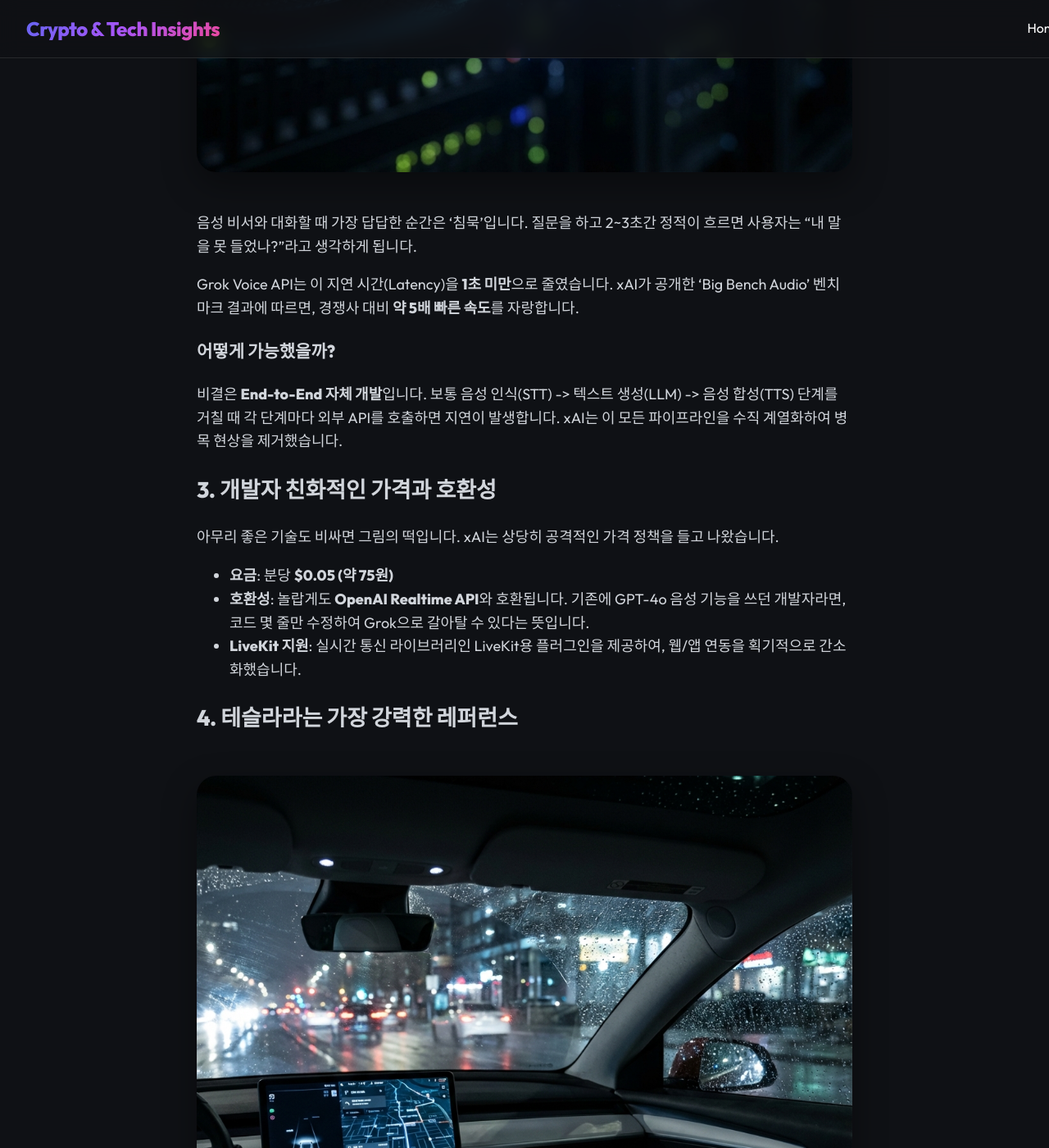
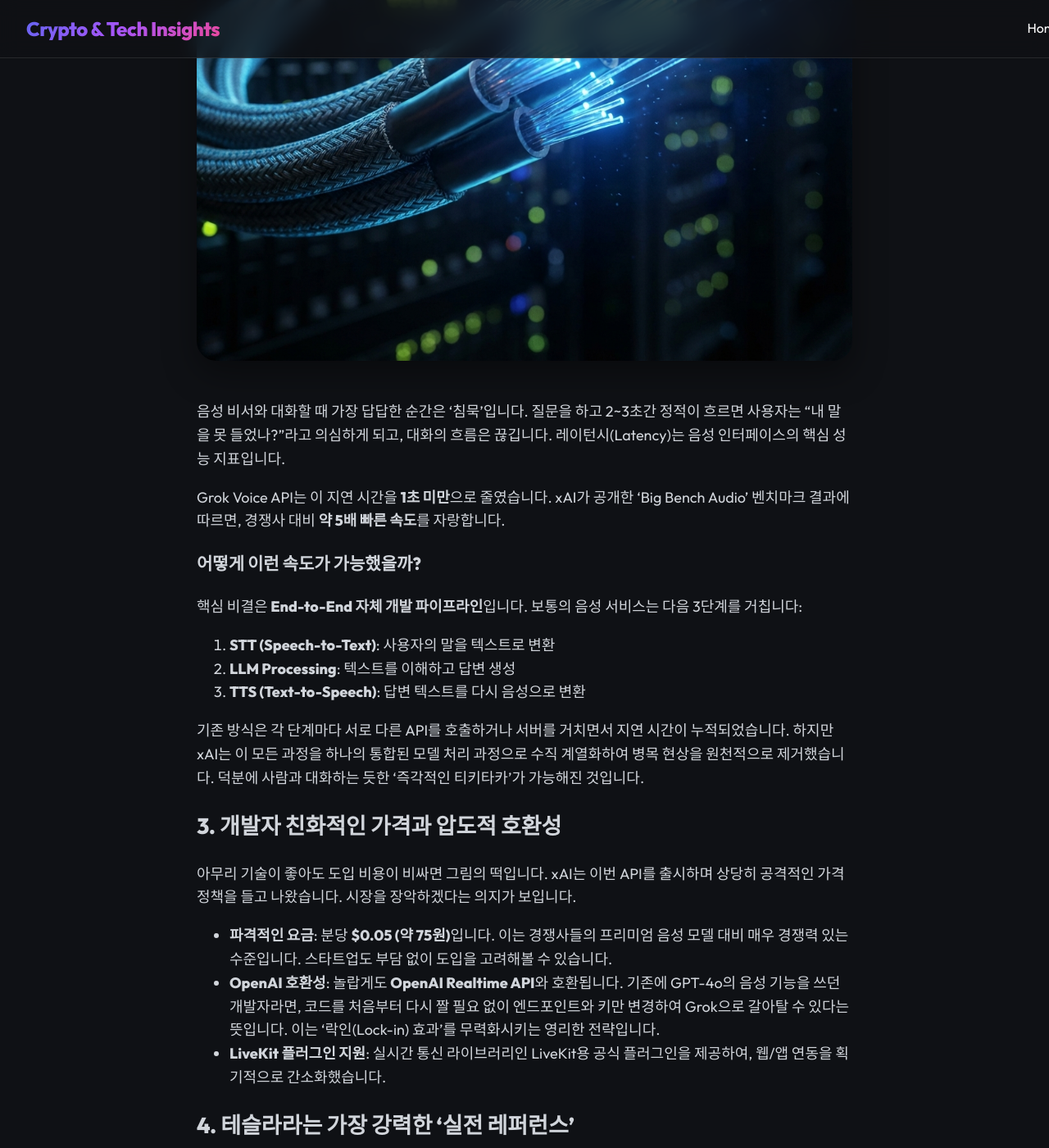
Before and after one commit to jeonghun-project/general-blog, a Jekyll site: the page built from _posts/2025-12-18-xai-grok-voice-agent-api-공개-테슬라도-쓰는-ai-음성의-미래.md, in a window 1280 px wide and 1400 px high, scrolled down 3664 px. Shown: the whole window at 82% size. Built offline with Jekyll 4.4.1, drawn with Linux system fonts in a browser that asks for light colours; some of the changed text lies outside the part shown.

Commit message:
Post: xAI, Grok Voice Agent API 공개: 테슬라도 쓰는 AI 음성의 미래

```diff
--- a/_posts/2025-12-18-xai-grok-voice-agent-api-공개-테슬라도-쓰는-ai-음성의-미래.md
+++ b/_posts/2025-12-18-xai-grok-voice-agent-api-공개-테슬라도-쓰는-ai-음성의-미래.md
@@ -11,60 +11,72 @@ featured_image: "https://raw.githubusercontent.com/jeonghun-project/general-blog
 
 # xAI, Grok Voice Agent API 공개: 테슬라도 쓰는 AI 음성의 미래
 
-AI 음성 비서 시장에 거대한 파도가 몰려오고 있습니다. 일론 머스크가 이끄는 **xAI**가 개발자들을 위한 **Grok Voice Agent API**를 전격 공개했기 때문입니다.
+AI 음성 비서 시장에 거대한 파도가 몰려오고 있습니다. 일론 머스크가 이끄는 **xAI**가 개발자들을 위한 **Grok Voice Agent API**를 전격 공개했기 때문입니다. 이는 단순한 신제품 출시가 아닙니다. 오픈AI의 GPT-4o가 독주하던 실시간 음성 대화 시장에 강력한 도전자가 등장했음을 알리는 신호탄입니다.
 
-단순히 "말하는 AI"는 흔합니다. 하지만 이번 발표가 업계를 긴장시키는 이유는 명확합니다. 이 API가 **테슬라(Tesla) 차량에 이미 탑재되어 검증된 기술**이라는 점, 그리고 **압도적인 응답 속도** 때문입니다.
+이번 발표가 업계를 특히 긴장시키는 이유는 명확합니다. 이 API가 실험실에서 갓 나온 기술이 아니라, **수백만 대의 테슬라(Tesla) 차량에 이미 탑재되어 검증된 '전투용' 기술**이라는 점, 그리고 **경쟁사를 압도하는 응답 속도** 때문입니다.
 
-개발자들은 이제 몇 줄의 코드만으로 테슬라에 들어간 것과 동일한 수준의 고성능 음성 에이전트를 자신의 앱과 웹사이트에 심을 수 있게 되었습니다.
+개발자들은 이제 복잡한 오디오 파이프라인을 구축하지 않고도, 몇 줄의 코드만으로 테슬라에 들어간 것과 동일한 수준의 고성능 음성 에이전트를 자신의 앱과 웹사이트에 심을 수 있게 되었습니다. 과연 이 기술이 우리의 디지털 경험을 어떻게 바꿔놓을지 심층 분석해 보겠습니다.
 
 ## 1. 차원이 다른 '다국어 능력' (Native-Level Fluency)
 
 ![An editorial photo of a diverse team of developers brainstorming in a modern open office, natural sunlight streaming through windows, candid expressions, shot on 35mm film, Fujifilm simulation](https://raw.githubusercontent.com/jeonghun-project/general-blog/main/assets/images/2025-12-18-xai-grok-voice-agent-api-공개-테슬라도-쓰는-ai-음성의-미래-section-01.png)
 
-기존 음성 API들의 가장 큰 통곡의 벽은 '자연스러움'이었습니다. 특히 다국어 지원에서 어색한 억양이나 기계적인 톤은 사용자 경험을 해치는 주범이었습니다.
+기존 음성 API들의 가장 큰 통곡의 벽은 '자연스러움'이었습니다. 영어를 제외한 다른 언어, 특히 한국어 같은 비라틴계 언어에서 어색한 억양이나 기계적인 톤은 사용자 경험(UX)을 해치는 주범이었습니다. "죄송합니다, 못 알아들었어요"라는 답변에 지친 사용자들이 많았죠.
 
 하지만 Grok Voice API는 다릅니다. xAI는 이 모델이 **수십 개 언어**를 단순히 '번역'하는 수준을 넘어, **네이티브 스피커(Native Speaker)** 수준으로 구사한다고 자신합니다.
 
-*   **방언과 억양 캐치**: 한국어의 경우, 서울 표준말뿐만 아니라 미묘한 억양 차이까지 이해하고 반응합니다.
-*   **Context Awareness**: 대화의 맥락에 따라 톤을 조절합니다. 비즈니스 미팅에서는 정중하게, 캐주얼한 대화에서는 친근하게 반응합니다.
+*   **방언과 미묘한 뉘앙스 캐치**: 한국어의 경우, 서울 표준말뿐만 아니라 미묘한 억양 차이, 사투리, 심지어는 유행어까지 문맥에 맞게 이해하고 반응합니다.
+*   **Context Awareness (맥락 인식)**: 대화의 상황에 따라 톤을 조절합니다. 금융 상담 시나리오에서는 신뢰감 있는 정중한 어조를, 친구 같은 챗봇에서는 활기차고 캐주얼한 목소리를 자동으로 선택합니다.
+*   **실시간 언어 스위칭**: 한 문장 안에 한국어와 영어를 섞어 쓰는 '코드 스위칭(Code Switching)' 상황에서도 자연스럽게 반응합니다.
 
-이는 글로벌 서비스를 준비하는 스타트업에게 엄청난 무기가 될 것입니다. 별도의 로컬라이제이션(Localization) 튜닝 없이도 전 세계 사용자를 커버할 수 있기 때문입니다.
+이는 글로벌 서비스를 준비하는 스타트업에게 엄청난 무기가 될 것입니다. 별도의 로컬라이제이션(Localization) 튜닝 없이도 전 세계 사용자를 커버할 수 있기 때문에, 개발 비용과 시간을 획기적으로 단축할 수 있습니다.
 
 ## 2. 응답 속도 1초 미만: "진짜 대화"가 되다
 
 ![Macro photography of fiber optic cables pulsing with blue light in a dark server room, focusing on the speed of data transmission, dust particles, shallow depth of field, realistic texture](https://raw.githubusercontent.com/jeonghun-project/general-blog/main/assets/images/2025-12-18-xai-grok-voice-agent-api-공개-테슬라도-쓰는-ai-음성의-미래-section-02.png)
 
-음성 비서와 대화할 때 가장 답답한 순간은 '침묵'입니다. 질문을 하고 2~3초간 정적이 흐르면 사용자는 "내 말을 못 들었나?"라고 생각하게 됩니다.
+음성 비서와 대화할 때 가장 답답한 순간은 '침묵'입니다. 질문을 하고 2~3초간 정적이 흐르면 사용자는 "내 말을 못 들었나?"라고 의심하게 되고, 대화의 흐름은 끊깁니다. 레이턴시(Latency)는 음성 인터페이스의 핵심 성능 지표입니다.
 
-Grok Voice API는 이 지연 시간(Latency)을 **1초 미만**으로 줄였습니다. xAI가 공개한 'Big Bench Audio' 벤치마크 결과에 따르면, 경쟁사 대비 **약 5배 빠른 속도**를 자랑합니다.
+Grok Voice API는 이 지연 시간을 **1초 미만**으로 줄였습니다. xAI가 공개한 'Big Bench Audio' 벤치마크 결과에 따르면, 경쟁사 대비 **약 5배 빠른 속도**를 자랑합니다.
 
-### 어떻게 가능했을까?
-비결은 **End-to-End 자체 개발**입니다. 보통 음성 인식(STT) -> 텍스트 생성(LLM) -> 음성 합성(TTS) 단계를 거칠 때 각 단계마다 외부 API를 호출하면 지연이 발생합니다. xAI는 이 모든 파이프라인을 수직 계열화하여 병목 현상을 제거했습니다.
+### 어떻게 이런 속도가 가능했을까?
+핵심 비결은 **End-to-End 자체 개발 파이프라인**입니다. 보통의 음성 서비스는 다음 3단계를 거칩니다:
+1.  **STT (Speech-to-Text)**: 사용자의 말을 텍스트로 변환
+2.  **LLM Processing**: 텍스트를 이해하고 답변 생성
+3.  **TTS (Text-to-Speech)**: 답변 텍스트를 다시 음성으로 변환
 
-## 3. 개발자 친화적인 가격과 호환성
+기존 방식은 각 단계마다 서로 다른 API를 호출하거나 서버를 거치면서 지연 시간이 누적되었습니다. 하지만 xAI는 이 모든 과정을 하나의 통합된 모델 처리 과정으로 수직 계열화하여 병목 현상을 원천적으로 제거했습니다. 덕분에 사람과 대화하는 듯한 '즉각적인 티키타카'가 가능해진 것입니다.
 
-아무리 좋은 기술도 비싸면 그림의 떡입니다. xAI는 상당히 공격적인 가격 정책을 들고 나왔습니다.
+## 3. 개발자 친화적인 가격과 압도적 호환성
 
-*   **요금**: 분당 **$0.05 (약 75원)**
-*   **호환성**: 놀랍게도 **OpenAI Realtime API**와 호환됩니다. 기존에 GPT-4o 음성 기능을 쓰던 개발자라면, 코드 몇 줄만 수정하여 Grok으로 갈아탈 수 있다는 뜻입니다.
-*   **LiveKit 지원**: 실시간 통신 라이브러리인 LiveKit용 플러그인을 제공하여, 웹/앱 연동을 획기적으로 간소화했습니다.
+아무리 기술이 좋아도 도입 비용이 비싸면 그림의 떡입니다. xAI는 이번 API를 출시하며 상당히 공격적인 가격 정책을 들고 나왔습니다. 시장을 장악하겠다는 의지가 보입니다.
 
-## 4. 테슬라라는 가장 강력한 레퍼런스
+*   **파격적인 요금**: 분당 **$0.05 (약 75원)**입니다. 이는 경쟁사들의 프리미엄 음성 모델 대비 매우 경쟁력 있는 수준입니다. 스타트업도 부담 없이 도입을 고려해볼 수 있습니다.
+*   **OpenAI 호환성**: 놀랍게도 **OpenAI Realtime API**와 호환됩니다. 기존에 GPT-4o의 음성 기능을 쓰던 개발자라면, 코드를 처음부터 다시 짤 필요 없이 엔드포인트와 키만 변경하여 Grok으로 갈아탈 수 있다는 뜻입니다. 이는 '락인(Lock-in) 효과'를 무력화시키는 영리한 전략입니다.
+*   **LiveKit 플러그인 지원**: 실시간 통신 라이브러리인 LiveKit용 공식 플러그인을 제공하여, 웹/앱 연동을 획기적으로 간소화했습니다.
+
+## 4. 테슬라라는 가장 강력한 '실전 레퍼런스'
 
 ![A perspective shot from the backseat of a Tesla Model 3 at night, creating a cinematic mood, focus on the central screen showing complex navigation and voice UI, bokeh city lights outside, rain drops on window](https://raw.githubusercontent.com/jeonghun-project/general-blog/main/assets/images/2025-12-18-xai-grok-voice-agent-api-공개-테슬라도-쓰는-ai-음성의-미래-section-03.png)
 
-개발자들이 가장 신뢰하는 것은 '실전 검증'입니다. Grok Voice API는 이미 **수백만 대의 테슬라 차량**에서 베타 테스트를 마쳤습니다.
+개발자들이 B2B 솔루션을 선택할 때 가장 중요하게 보는 것은 '신뢰성'과 '안정성'입니다. Grok Voice API는 이 부분에서 타의 추종을 불허하는 레퍼런스를 가지고 있습니다. 바로 **수백만 대의 테슬라 차량**입니다.
 
-운전 중에는 화면을 터치하기 어렵습니다. 오직 목소리만으로 복잡한 명령("배터리 예열하고 가장 가까운 슈퍼차저 찍어줘")을 수행해야 합니다. 테슬라의 혹독한 주행 환경(소음, 진동)을 뚫고 정확하게 작동한다는 것은, 이 API의 견고함(Robustness)을 증명합니다.
+테슬라의 음성 제어 시스템은 극한의 환경에서 작동합니다. 시속 100km로 달리는 고속도로의 풍절음, 음악 소리, 타이어 마찰음 사이에서 운전자의 목소리를 정확히 캐치해야 합니다. 또한 운전 중에는 시선을 화면에 뺏기면 안 되므로, 음성 명령의 정확도가 안전과 직결됩니다.
 
-## 마치며: 음성 인터페이스(VUI)의 시대
+"오늘 서울에서 부산까지 가는데, 배터리 잔량 고려해서 슈퍼차저 경유하는 최적 경로 짜줘. 가는 길에 맛집도 하나 추천해주고."
 
-타이핑(GUI)의 시대에서 음성(VUI)의 시대로 넘어가려는 시도는 많았습니다. 시리, 알렉사, 구글 어시스턴트 등... 하지만 항상 '2%'가 부족했습니다. 느리거나, 못 알아듣거나, 비쌌습니다.
+이런 복잡한 복합 명령을 딜레이 없이 처리해내고 있는 엔진이 바로 Grok Voice API입니다. 이미 전 세계 도로 위에서 수방 번의 실전 테스트를 거친 엔진을 여러분의 앱에 가져다 쓸 수 있는 것입니다.
 
-xAI의 이번 발표는 그 마지막 '2%'를 채워줄 퍼즐 조각이 될지도 모릅니다. 1초 미만의 반응 속도와 네이티브 수준의 언어 능력. 이제 개발자들은 **"진짜 대화가 되는 앱"**을 만들 수 있는 도구를 손에 쥐었습니다.
+## 마치며: 음성 인터페이스(VUI)의 시대, 이제 진짜 시작이다
+
+지난 10년간 우리는 터치와 타이핑(GUI)에 익숙해져 있었습니다. 시리, 알렉사, 구글 어시스턴트 등 수많은 음성 비서가 등장했지만, 항상 '2%'가 부족했습니다. 너무 느리거나, 내 말을 못 알아듣거나, 혹은 너무 멍청했습니다.
+
+xAI의 이번 발표는 그 마지막 '2%'를 채워줄 퍼즐 조각이 될 가능성이 높습니다. 1초 미만의 반응 속도와 네이티브 수준의 언어 능력, 그리고 합리적인 가격까지. 이제 개발자들은 **"단순한 명령어가 아닌, 진짜 대화가 되는 앱"**을 만들 수 있는 도구를 손에 쥐었습니다.
+
+교육, 게임, 고객 상담, 의료, 그리고 사물인터넷(IoT)까지. Grok Voice API가 열어갈 새로운 음성 인터페이스의 전성기가 기대됩니다.
 
 **[출처: x.ai Blog, "Grok Voice Agent API: Now Available for Developers", 2025.12.18]**
 
 ---
 
-*면책 조항: 이 글은 정보 제공 목적이며, 투자 조언이 아닙니다. API의 성능과 가격은 xAI 정책에 따라 변동될 수 있습니다.*
+*면책 조항: 이 글은 정보 제공 목적이며, 투자 조언이 아닙니다. API의 성능과 가격은 xAI 정책에 따라 변동될 수 있습니다. 본문의 이미지는 이해를 돕기 위해 연출된 것입니다.*
```
